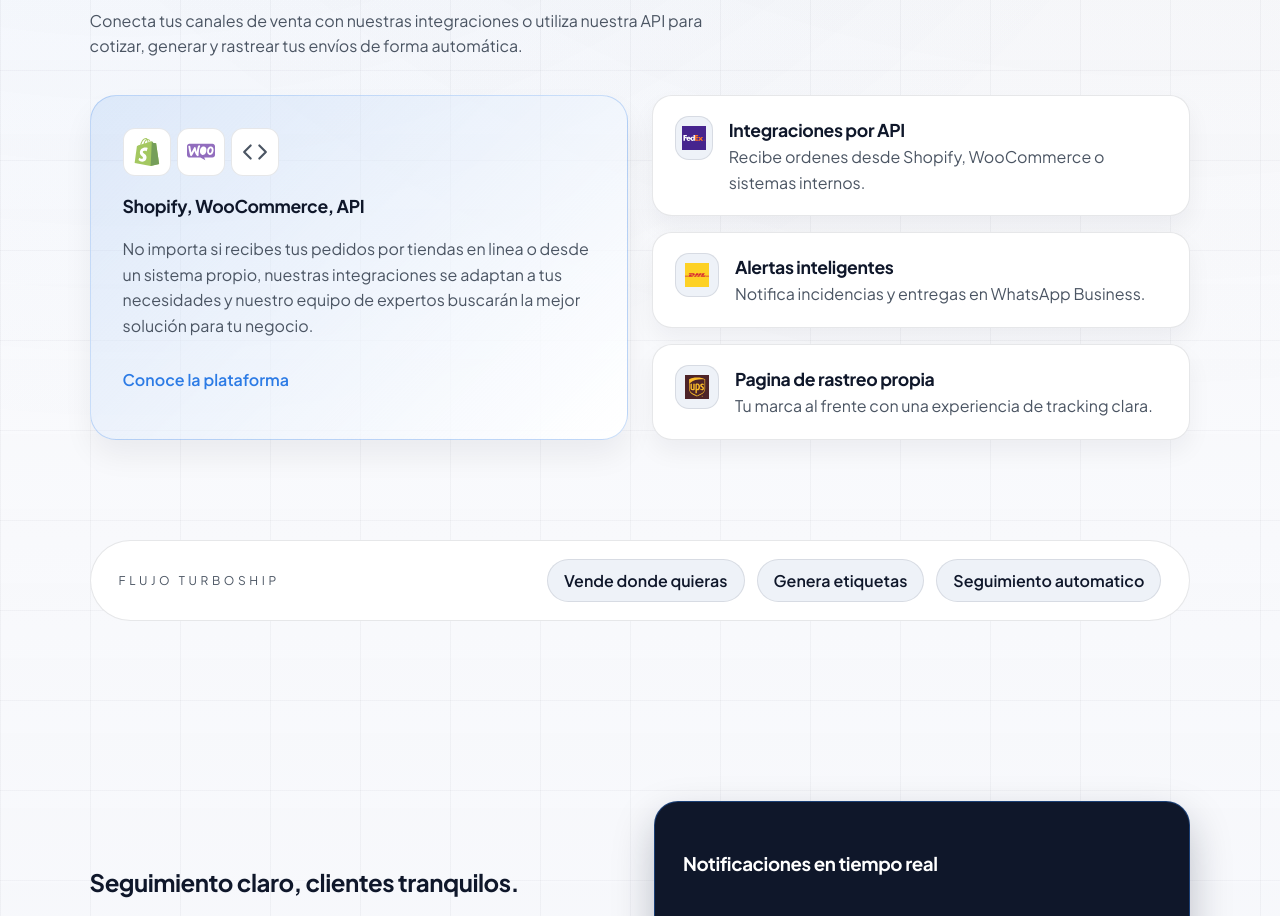
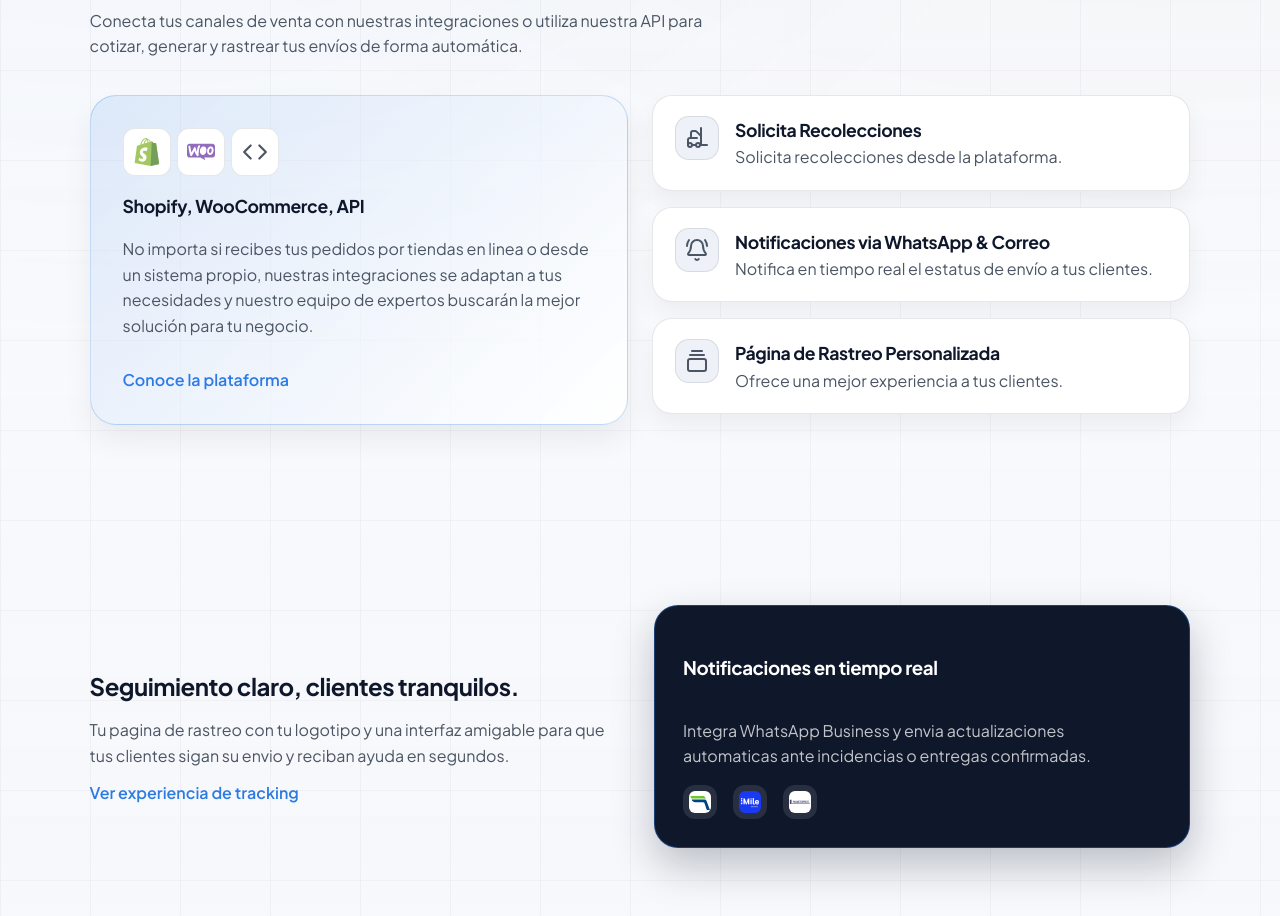
Before and after one commit to turboship-mx/turboship.mx, a React (Vite) app: page / in a window 1280 px wide. Shown: the part 1100-2016 px from the top of the page. Built offline with nearby package versions, Linux system fonts and the light colour scheme.

Commit message:
feat: update feature copy and icons

```diff
--- a/src/App.css
+++ b/src/App.css
@@ -387,6 +387,12 @@
   opacity: 0.85;
 }
 
+.feature-icon svg {
+  width: 24px;
+  height: 24px;
+  color: var(--muted);
+}
+
 .feature-icon-group img {
   width: 28px;
   height: 28px;
--- a/src/App.tsx
+++ b/src/App.tsx
@@ -1,7 +1,7 @@
 import './App.css'
 import { useEffect, useState } from 'react'
 import { AnimatePresence, motion } from 'framer-motion'
-import { Code, Globe } from 'lucide-react'
+import { BellRing, Code, Forklift, GalleryVerticalEnd, Globe } from 'lucide-react'
 import type { LucideIcon } from 'lucide-react'
 import dhlLogo from '../carrier-logos/dhl.svg'
 import entregaLogo from '../carrier-logos/entrega.svg'
@@ -45,21 +45,28 @@ const storeLogos: StoreLogo[] = [
   { key: 'marketplace', name: 'Marketplace', Icon: Globe },
 ]
 
-const secondaryFeatures = [
+type FeatureIcon = string | LucideIcon
+
+const secondaryFeatures: Array<{
+  title: string
+  description: string
+  icon: FeatureIcon
+}> = [
   {
-    title: 'Integraciones por API',
-    description: 'Recibe ordenes desde Shopify, WooCommerce o sistemas internos.',
-    icon: fedexLogo,
+    title: 'Solicita Recolecciones',
+    description: 'Solicita recolecciones desde la plataforma.',
+    icon: Forklift,
   },
   {
-    title: 'Alertas inteligentes',
-    description: 'Notifica incidencias y entregas en WhatsApp Business.',
-    icon: dhlLogo,
+    title: 'Notificaciones via WhatsApp & Correo',
+    description: 'Notifica en tiempo real el estatus de envío a tus clientes.',
+    icon: BellRing,
   },
   {
-    title: 'Pagina de rastreo propia',
-    description: 'Tu marca al frente con una experiencia de tracking clara.',
-    icon: upsLogo,
+    title: 'Página de Rastreo Personalizada',
+    description:
+      'Ofrece una mejor experiencia a tus clientes.',
+    icon: GalleryVerticalEnd,
   },
 ]
 
@@ -262,7 +269,11 @@ function App() {
               {secondaryFeatures.map((feature) => (
                 <article className="feature-row" key={feature.title}>
                   <div className="feature-icon">
-                    <img src={feature.icon} alt="" aria-hidden="true" />
+                    {typeof feature.icon === 'string' ? (
+                      <img src={feature.icon} alt="" aria-hidden="true" />
+                    ) : (
+                      <feature.icon aria-hidden="true" />
+                    )}
                   </div>
                   <div>
                     <h3>{feature.title}</h3>
@@ -270,19 +281,6 @@ function App() {
                   </div>
                 </article>
               ))}
-            </div>
-          </div>
-        </div>
-      </section>
-
-      <section className="flow" id="demo">
-        <div className="container">
-          <div className="flow-card">
-            <p className="flow-label">Flujo Turboship</p>
-            <div className="flow-steps">
-              <span>Vende donde quieras</span>
-              <span>Genera etiquetas</span>
-              <span>Seguimiento automatico</span>
             </div>
           </div>
         </div>
```
